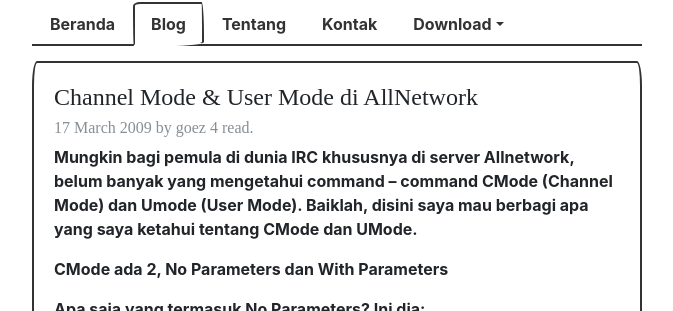
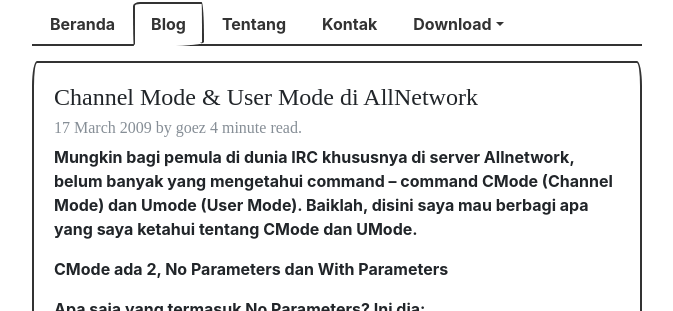
Before and after one commit to ciut/ciut.github.io, a Jekyll site: the page built from _posts/2009-03-17-chmode-dan-umode.md, in a window 1280 px wide and 900 px high. Shown: the part 118-429 px from the top of the window, without its empty margins (303-976 px from the left). Built offline with Jekyll 4.4.1, drawn with Linux system fonts in a browser that asks for light colours; some web fonts are replaced.

Commit message:
turuuuuuuuuuuuu

```diff
--- a/_includes/pos.html
+++ b/_includes/pos.html
@@ -3,7 +3,7 @@
    <div class="card-body">
    <article class="post" itemscope itemtype="http://schema.org/BlogPosting">
 	<h4 class="card-title post-title" itemprop="name headline">{{ page.title }}</h4>
-    <h6 class="card-subtitle mb-2 text-muted"><time datetime="{{ page.date | date_to_xmlschema }}" itemprop="datePublished">{{ page.date | date: "%-d %B %Y" }}</time>{% if page.author %} by <span itemprop="author" itemscope itemtype="http://schema.org/Person"><span itemprop="name">{{ page.author }}</span></span>{% endif %} {{minutes}} read.</h6>
+    <h6 class="card-subtitle mb-2 text-muted"><time datetime="{{ page.date | date_to_xmlschema }}" itemprop="datePublished">{{ page.date | date: "%-d %B %Y" }}</time>{% if page.author %} by <span itemprop="author" itemscope itemtype="http://schema.org/Person"><span itemprop="name">{{ page.author }}</span></span>{% endif %} {{minutes}} minute read.</h6>
 	<div class="card-text post-content" itemprop="articleBody">
     {{ content }}
 	</div>
```
